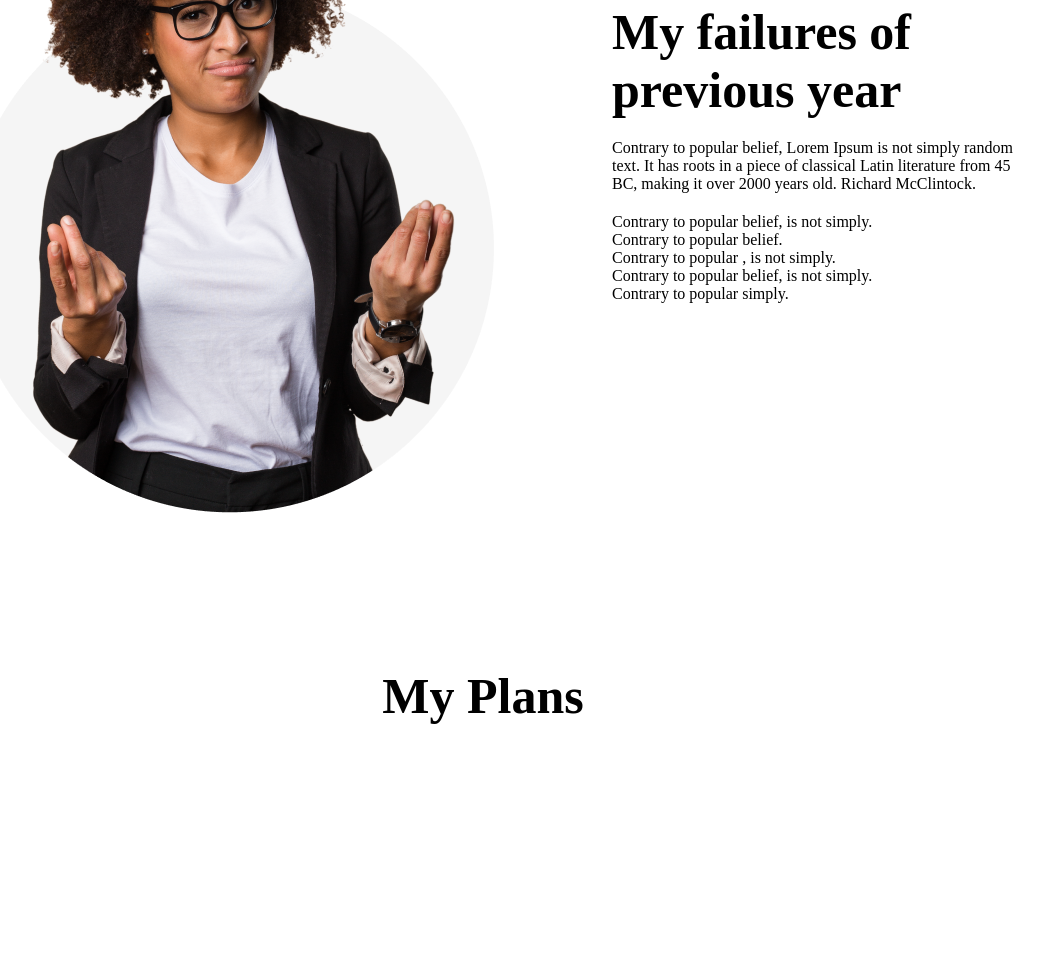
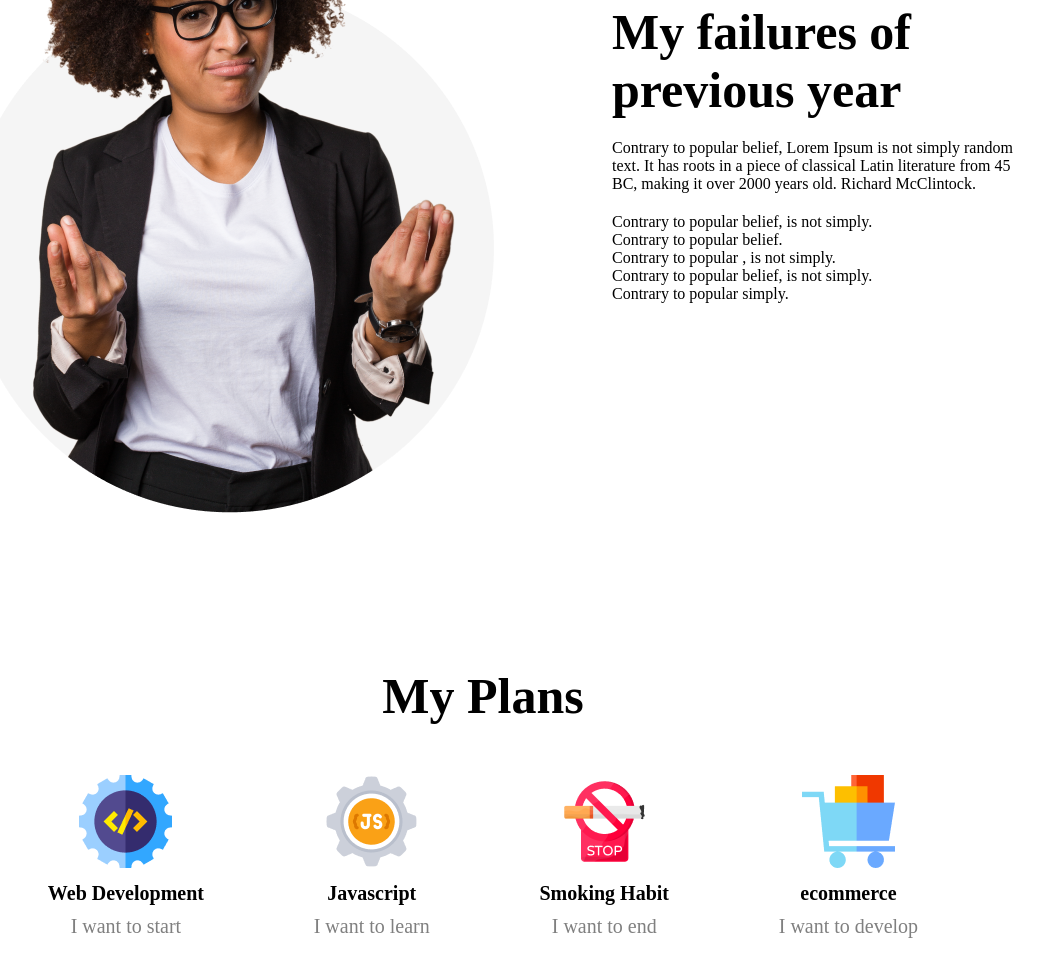
Before and after one commit to Sabiha-Tabassum/new-me-portfolio, a plain HTML site: page index.html in a window 1280 px wide. Shown: the part 1169-2127 px from the top of the page, without its empty margins (157-1198 px from the left). Before the commit the page ends 1966 px from the top, so only its background shows below. Drawn offline with Linux system fonts and the light colour scheme.

Commit message:
again commit

```diff
--- a/index.html
+++ b/index.html
@@ -38,24 +38,24 @@
         <h2 class="my-plans">My Plans</h2>
         <div class="plans-container">
             <div class="plans">
-                <img src="" alt="">
-                <p></p>
-                <p></p>
+                <img src="images/icons/web.png" alt="web">
+                <h3 class="plans-title">Web Development</h3>
+                <p class="plans-description">I want to start</p>
             </div>
             <div class="plans">
-                <img src="" alt="">
-                <p></p>
-                <p></p>
+                <img src="images/icons/js.png" alt="js">
+                <h3 class="plans-title">Javascript</h3>
+                <p class="plans-description">I want to learn</p>
             </div>
             <div class="plans">
-                <img src="" alt="">
-                <p></p>
-                <p></p>
+                <img src="images/icons/smoke.png" alt="smoke">
+                <h3 class="plans-title">Smoking Habit</h3>
+                <p class="plans-description">I want to end</p>
             </div>
             <div class="plans">
-                <img src="" alt="">
-                <p></p>
-                <p></p>
+                <img src="images/icons/ecom.png" alt="ecom">
+                <h3 class="plans-title">ecommerce</h3>
+                <p class="plans-description">I want to develop</p>
             </div>
 
 
--- a/styles/portfolio.css
+++ b/styles/portfolio.css
@@ -80,4 +80,27 @@
     font-weight: 800;
     font-size: 50px;
     text-align: center;
+    margin-bottom: 50px;
 }
+.plans-container{
+    display: flex;
+    justify-content: space-around;
+    margin: 20px 150px ;
+}
+.plans{
+    text-align: center;
+
+}
+.plans-title{
+    font-weight: 800;
+    font-size: 20px;
+    margin-top: 10px;
+    margin-bottom: 10px;
+
+
+}
+.plans-description{
+    color: grey;
+    font-size: 20px;
+
+}
```
